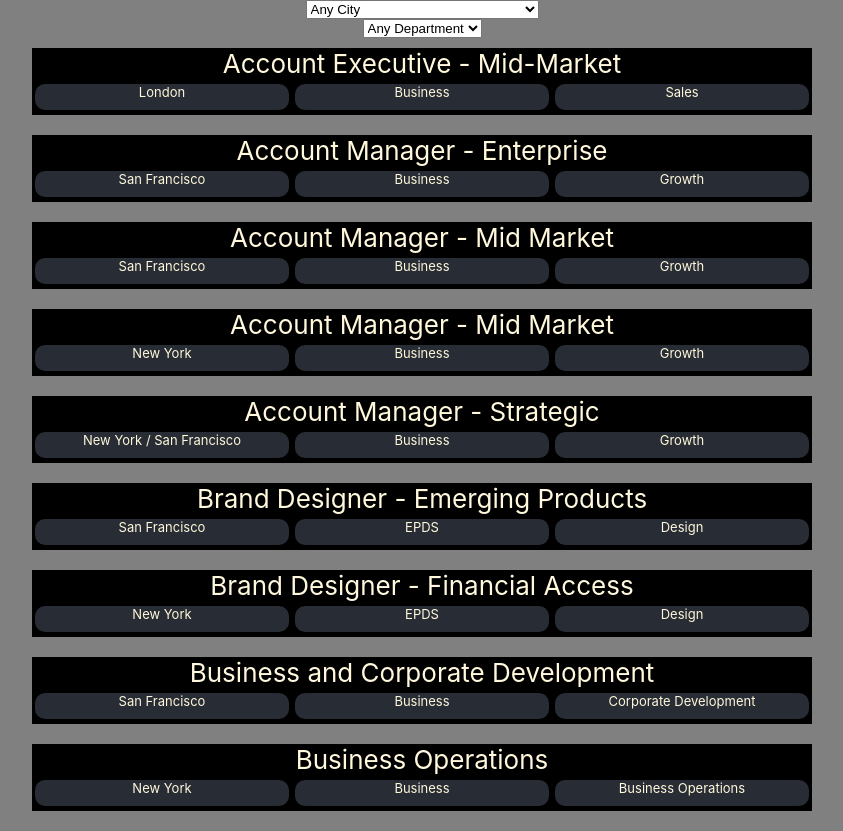
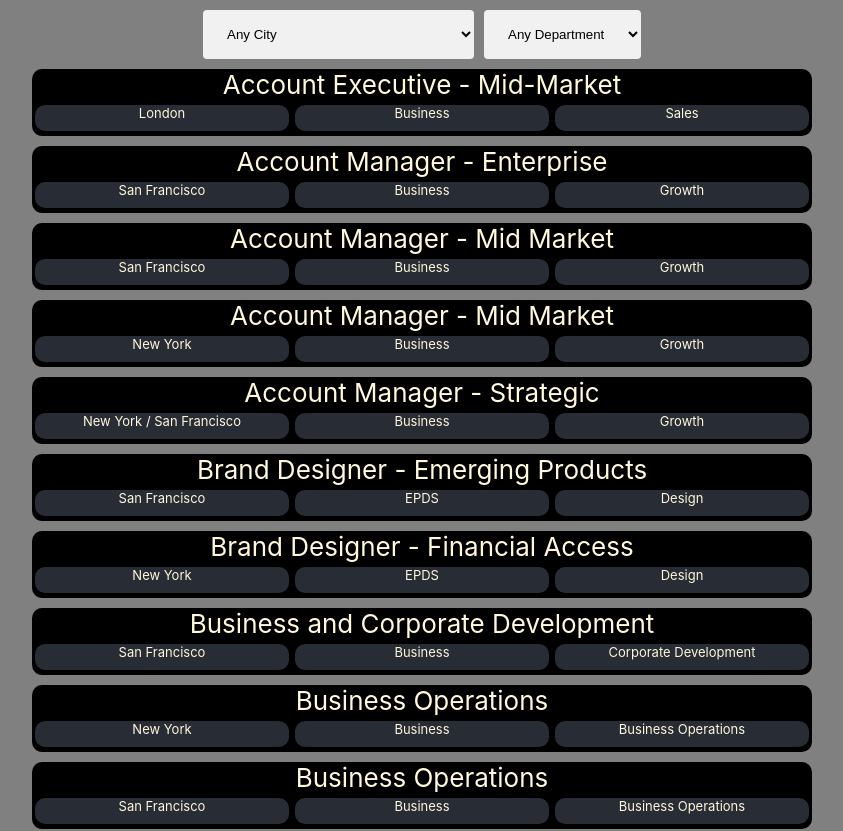
Before and after one commit to john-patterson/plaid-job-client, a React (Create React App) app: page / in a window 1280 px wide. Shown: the top 831 px of the page, without its empty margins (218-1061 px from the left). Built offline with nearby package versions, Linux system fonts and the light colour scheme.

Commit message:
filter box works

```diff
--- a/src/App.css
+++ b/src/App.css
@@ -1,16 +1,5 @@
 .App {
   text-align: center;
-}
-
-.App-logo {
-  height: 40vmin;
-  pointer-events: none;
-}
-
-@media (prefers-reduced-motion: no-preference) {
-  .App-logo {
-    animation: App-logo-spin infinite 20s linear;
-  }
 }
 
 .App-header {
@@ -19,24 +8,10 @@
   display: flex;
   flex-direction: column;
   align-items: center;
-  justify-content: center;
   font-size: calc(10px + 2vmin);
   color: white;
+  vertical-align: top;
 }
-
-.App-link {
-  color: #61dafb;
-}
-
-@keyframes App-logo-spin {
-  from {
-    transform: rotate(0deg);
-  }
-  to {
-    transform: rotate(360deg);
-  }
-}
-
 
 .job-post {
   background-color: black;
@@ -45,6 +20,7 @@
   margin-bottom: 10px;
   width: 30em;
   font-size: 1em;
+  border-radius: 10px;
 }
 
 .job-details {
@@ -66,3 +42,30 @@
   text-align: center;
   vertical-align: middle;
 }
+
+.filter-box {
+  margin-left: 5px;
+  margin-right: 5px;
+}
+
+
+.filter-row {
+  display: flex;
+  flex-direction: row;
+  justify-content: space-between;
+  margin-top: 10px;
+}
+
+select {
+  padding: 16px 20px;
+  border: none;
+  border-radius: 4px;
+  background-color: #f1f1f1;
+}
+
+option {
+  padding: 16px 20px;
+  border: none;
+  border-radius: 4px;
+  background-color: #f1f1f1;
+}
--- a/src/App.tsx
+++ b/src/App.tsx
@@ -60,12 +60,34 @@ function App() {
   let [currentCity, setCurrentCity] = useState("Any City");
   let [currentDepartment, setCurrentDepartment] = useState("Any Department");
 
+  const getCities = (postings: JobPosting[]): Set<string> => {
+    const rawLocations = postings
+      .map(post => post.categories.location)
+      .sort();
+    return new Set(rawLocations);
+  };
+
+  const getDepartments = (postings: JobPosting[]): Set<string> => {
+    const rawDepts = postings
+      .map(post => post.categories.department)
+      .sort();
+    return new Set(rawDepts);
+  };
+
   useEffect(() => {
     const api = new JobPostingApi();
     api.getPostings().then(x => {
-      setPostings(x);
-      setCities(new Set(x.map(y => y.categories.location).sort()));
-      setDepartments(new Set(x.map(y => y.categories.department).sort()));
+      const postings = x.map(job => {
+        if (!job.categories.department) {
+          job.categories.department = "[None]";
+        }
+
+        return job;
+      });
+
+      setPostings(postings);
+      setCities(getCities(postings));
+      setDepartments(getDepartments(postings));
     });
   }, []);
 
@@ -82,23 +104,29 @@ function App() {
   return (
     <div className="App">
       <header className="App-header">
+        <div className="filter-row">
           <select value={currentCity}
-          onChange={e => setCurrentCity(e.target.value)}>
+            onChange={e => setCurrentCity(e.target.value)}
+            className="filter-box">
               <option value="Any City">Any City</option>
               {[...cities].map((city, idx) => (
                 <option key={idx} value={city}>{city}</option>
               ))}
           </select>
           <select value={currentDepartment}
-          onChange={e => setCurrentDepartment(e.target.value)}>
+            onChange={e => setCurrentDepartment(e.target.value)}
+            className="filter-box">
               <option value="Any Department">Any Department</option>
               {[...departments].map((dep, idx) => (
                 <option key={idx} value={dep}>{dep}</option>
               ))}
           </select>
+        </div>
+        <div className="post-container">
           { postings.filter(filterPost).map((job, idx) => {
             return (<JobPost key={idx} post={job} />);
           }) }
+        </div>
       </header>
     </div>
   );
```
Lines whose indentation alone changed are shown as unchanged.
